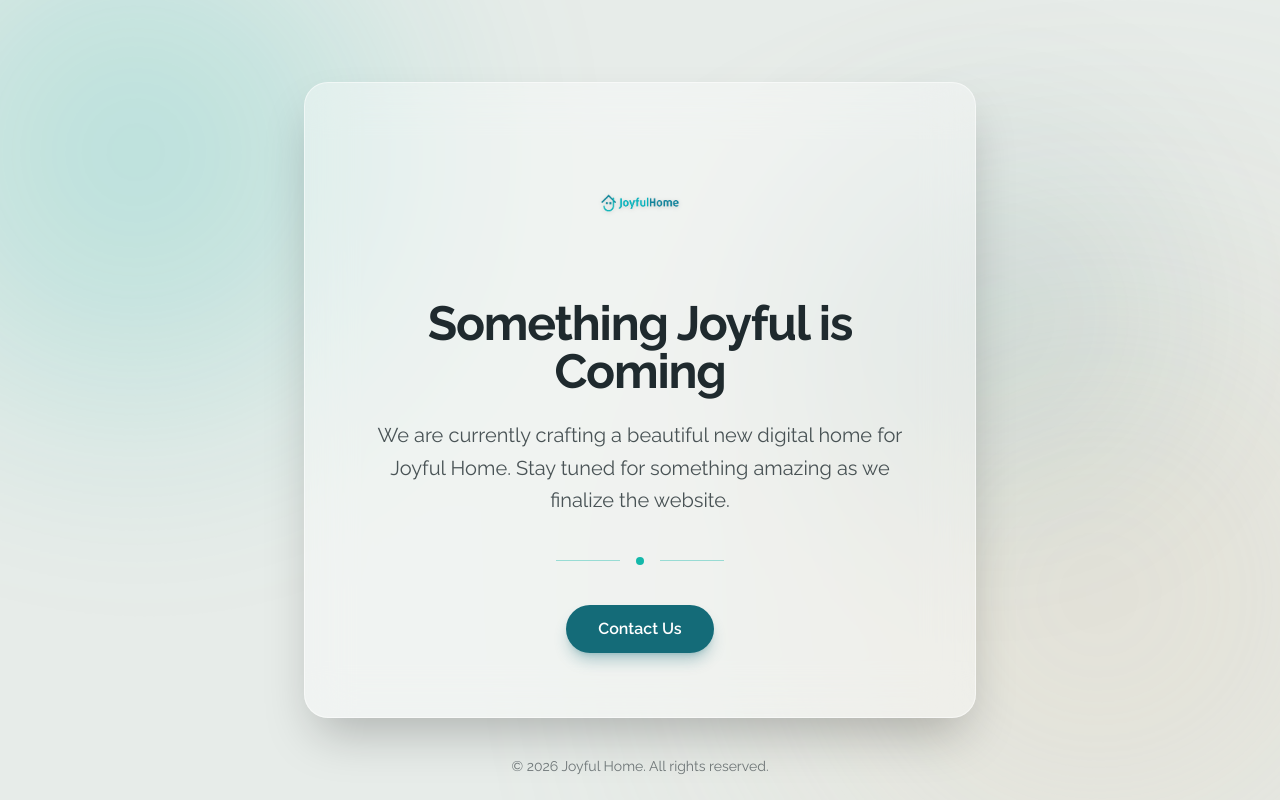
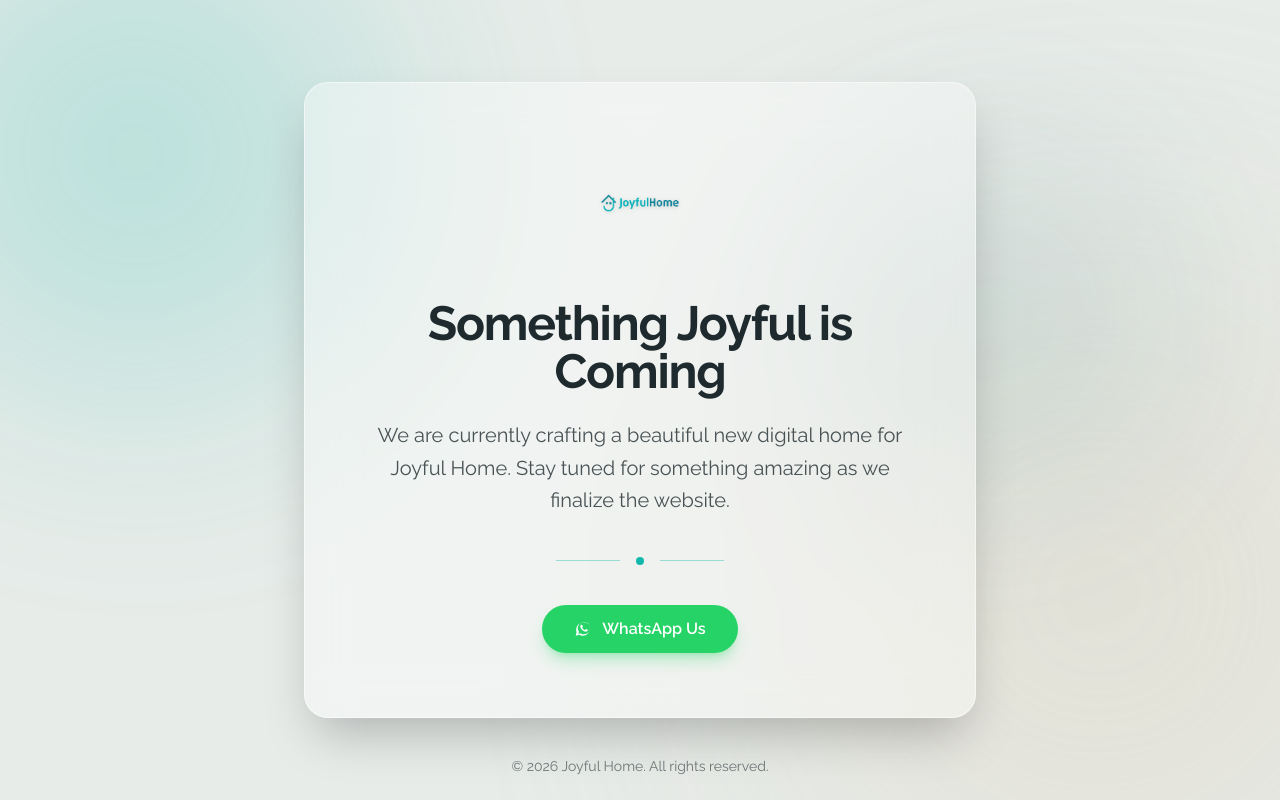
Before and after one commit to lygasiethan-B/joyfulhome, a Next.js app: page / in a window 1280 px wide. Built offline with nearby package versions, Linux system fonts and the light colour scheme.

Commit message:
Update contact button to WhatsApp link

```diff
--- a/src/app/page.tsx
+++ b/src/app/page.tsx
@@ -42,10 +42,15 @@
         {/* Contact/Action */}
         <div className="flex flex-col sm:flex-row items-center justify-center gap-4">
           <a
-            href="mailto:hello@joyfulhome.ug"
-            className="w-full sm:w-auto px-8 py-3 rounded-full bg-[#146B78] text-white font-semibold shadow-lg shadow-[#146B78]/30 hover:bg-[#14B8AA] transition-colors duration-300 transform hover:-translate-y-1"
+            href="https://wa.me/256700143143"
+            target="_blank"
+            rel="noopener noreferrer"
+            className="w-full sm:w-auto px-8 py-3 rounded-full bg-[#25D366] text-white font-semibold shadow-lg shadow-[#25D366]/30 hover:bg-[#128C7E] transition-colors duration-300 transform hover:-translate-y-1 flex items-center justify-center gap-2"
           >
-            Contact Us
+            <svg width="20" height="20" viewBox="0 0 24 24" fill="none">
+              <path d="M17.6 6.32A8.86 8.86 0 0 0 12.05 4 8.94 8.94 0 0 0 3.11 15.9L2 20l4.2-1.1a8.9 8.9 0 0 0 4.27 1.09h.01a8.94 8.94 0 0 0 8.94-8.94c0-2.4-.94-4.65-2.62-6.32ZM12.05 18.4h-.01a7.4 7.4 0 0 1-3.77-1.03l-.27-.16-2.8.74.75-2.73-.18-.28a7.44 7.44 0 0 1 11.6-9.2 7.4 7.4 0 0 1 2.18 5.26 7.44 7.44 0 0 1-7.5 7.4Zm4.08-5.56c-.22-.11-1.32-.65-1.52-.73-.2-.07-.35-.11-.5.11-.15.22-.57.73-.7.88-.13.15-.26.16-.48.06-.22-.11-.94-.35-1.79-1.11-.66-.59-1.11-1.32-1.24-1.54-.13-.22-.01-.34.1-.45.1-.1.22-.26.33-.39.11-.13.15-.22.22-.37.07-.15.04-.28-.02-.39-.06-.11-.5-1.2-.68-1.65-.18-.43-.36-.37-.5-.38h-.43c-.15 0-.39.06-.59.28-.2.22-.77.75-.77 1.83s.79 2.12.9 2.27c.11.15 1.55 2.37 3.76 3.32.53.23.94.36 1.26.47.53.17 1.01.14 1.39.09.42-.06 1.32-.54 1.51-1.06.19-.52.19-.96.13-1.06-.06-.1-.2-.15-.42-.26Z" fill="#fff"></path>
+            </svg>
+            WhatsApp Us
           </a>
         </div>
       </div>
```
